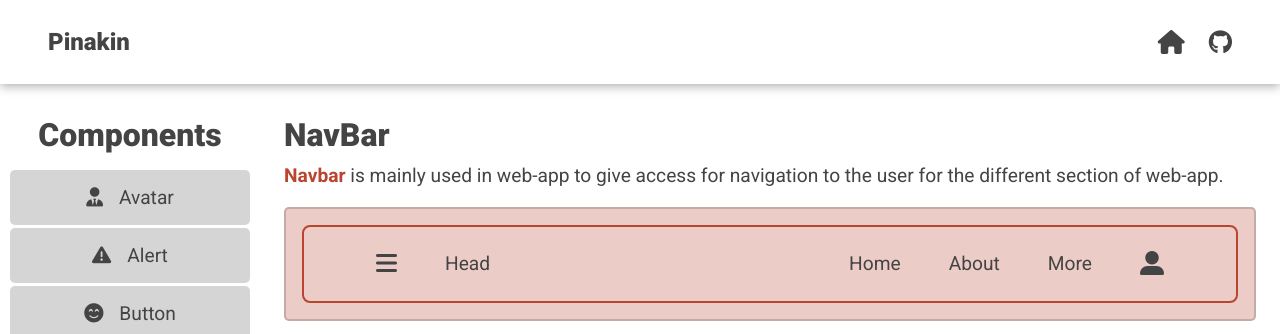
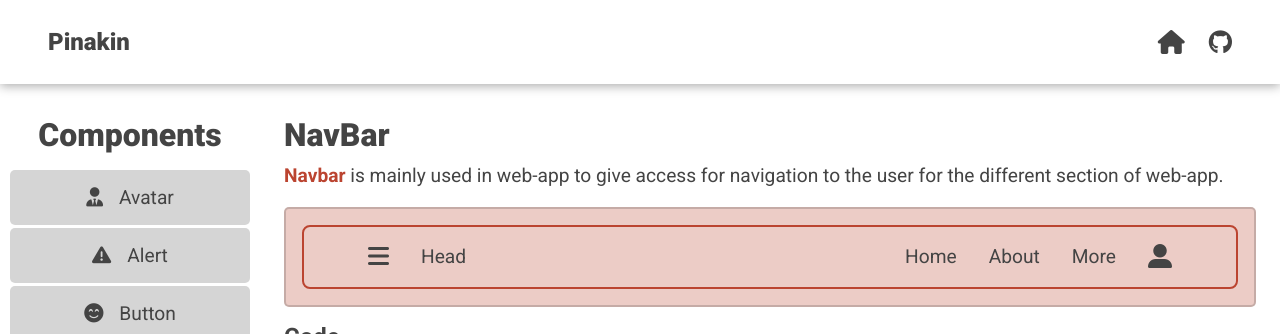
Before and after one commit to ashishnnnnn/pinakin-component-library, a plain HTML site: page navbar/navbar.html in a window 1280 px wide. Shown: the top 334 px of the page. Drawn offline with Linux system fonts and the light colour scheme.

```diff
--- a/navbar/navbar.css
+++ b/navbar/navbar.css
@@ -24,9 +24,6 @@
 .navigation-bar a {
   outline: 2px solid transparent;
   display: inline-block;
-  padding: 0.5rem;
-  transition: 0.5s ease-in-out;
-  border-radius: 5px;
 }
 
 .navigation-bar i {
```
